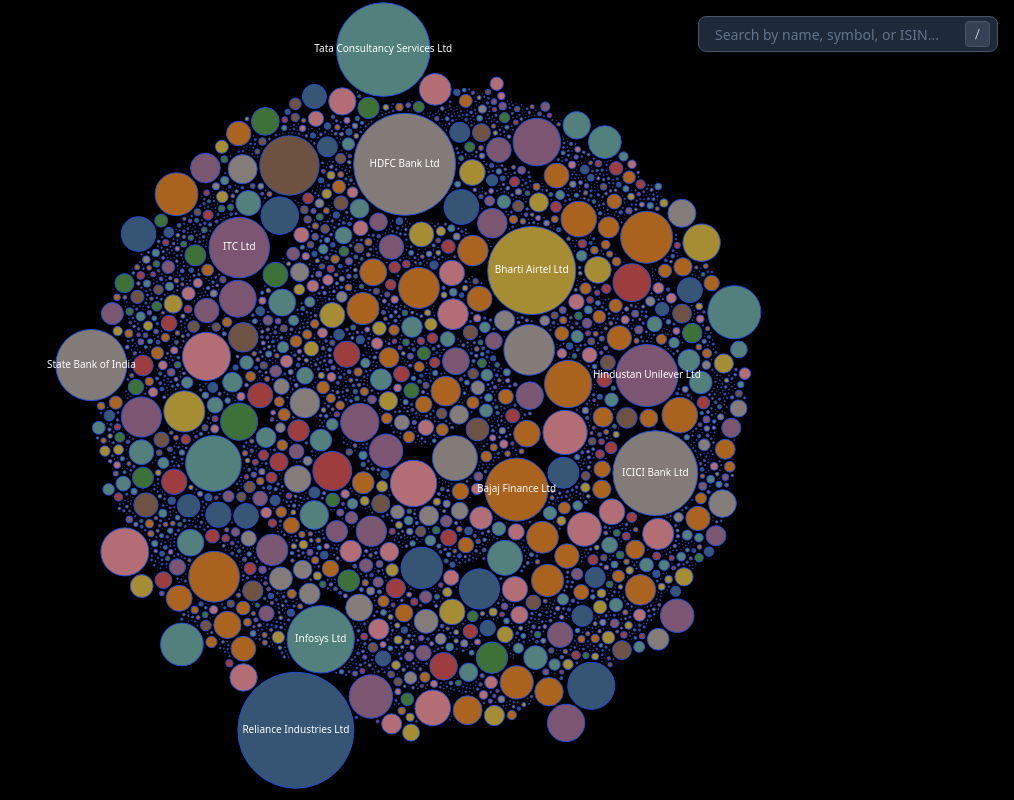
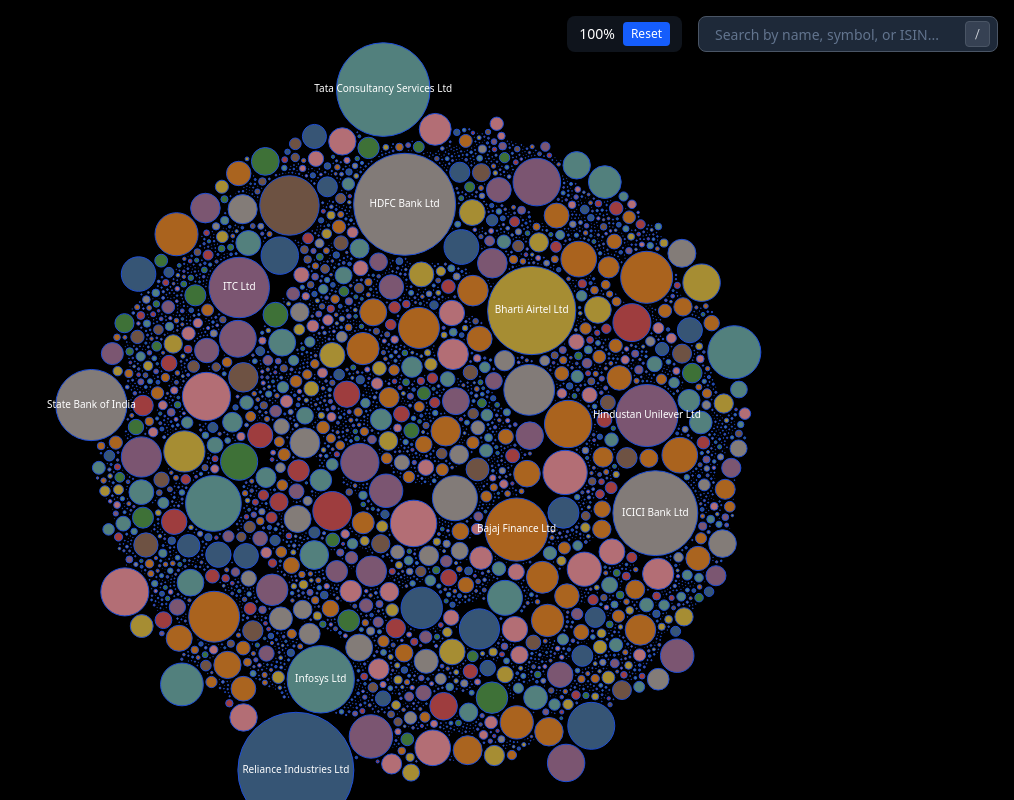
Before and after one commit to mr-vaibh/BharatGraph, a Next.js app in the folder frontend/: page / in a window 1280 px wide. Shown: the whole page, without its empty margins (266-1280 px from the left). Built offline with nearby package versions, Linux system fonts and the light colour scheme.

Commit message:
Add zoom level state and reset functionality to BubbleChart component

```diff
--- a/frontend/src/components/BubbleChart.tsx
+++ b/frontend/src/components/BubbleChart.tsx
@@ -25,6 +25,7 @@
   const [hoveredData, setHoveredData] = useState<BubbleDatum | null>(null)
   const [tooltipPos, setTooltipPos] = useState<{ x: number; y: number } | null>(null)
   const [tooltipDirection, setTooltipDirection] = useState<'above' | 'below'>('below')
+  const [zoomLevel, setZoomLevel] = useState(100)
 
   const tooltipRef = useRef<HTMLDivElement>(null) as React.RefObject<HTMLDivElement>
 
@@ -32,7 +33,7 @@
   const bubbleData = useBubbleData(dimensions, companyData)
 
   // Setup zoom and labels showing
-  useZoom(svgRef, gRef, bubbleData, dimensions)
+  useZoom(svgRef, gRef, bubbleData, dimensions, setZoomLevel)
 
   // Handle search-based zooming
   useEffect(() => {
@@ -70,6 +71,26 @@
         .call(zoom.transform, d3.zoomIdentity.translate(tx, ty).scale(scale))
     }
   }, [search, bubbleData])
+
+  // Handle reset zoom
+  const handleResetZoom = () => {
+    if (!bubbleData || !svgRef.current) return
+
+    const svg = d3.select(svgRef.current)
+    const zoom: d3.ZoomBehavior<SVGSVGElement, unknown> = (svg.node() as any).__zoomInstance
+    if (!zoom) return
+
+    const { root } = bubbleData
+    const scale = Math.min(window.innerWidth, window.innerHeight) / (root.r * 2)
+    const tx = window.innerWidth / 2 - root.x * scale
+    const ty = window.innerHeight / 2 - root.y * scale
+
+    svg
+      .transition()
+      .duration(600)
+      .ease(d3.easeCubicOut)
+      .call(zoom.transform, d3.zoomIdentity.translate(tx, ty).scale(scale))
+  }
 
   // Render bubbles and labels
   useEffect(() => {
@@ -146,11 +167,22 @@
 
   return (
     <div className="relative w-full h-screen bg-black text-white overflow-hidden">
-      <div className="absolute z-10 top-4 right-4 w-[300px]">
-        <SearchInput onSearch={setSearch} rawData={companyData} />
+      <div className="absolute z-10 top-4 right-4 flex items-center gap-4">
+        <div className="flex items-center gap-2 bg-gray-800/50 px-3 py-1.5 rounded-md">
+          <span className="text-sm font-medium">{zoomLevel}%</span>
+          <button
+            onClick={handleResetZoom}
+            className="text-xs bg-blue-600 hover:bg-blue-700 px-2 py-1 rounded transition-colors"
+          >
+            Reset
+          </button>
+        </div>
+        <div className="w-[300px]">
+          <SearchInput onSearch={setSearch} rawData={companyData} />
+        </div>
       </div>
 
-      <svg ref={svgRef} className="absolute top-0 left-0 w-full h-full">
+      <svg ref={svgRef} className="absolute top-10 left-0 w-full h-full">
         <g ref={gRef} className="bubbles" />
       </svg>
 
--- a/frontend/src/hooks/useZoom.ts
+++ b/frontend/src/hooks/useZoom.ts
@@ -5,7 +5,13 @@
 
 import type { Dimensions } from '@/types/global'
 
-export function useZoom(svgRef: React.RefObject<SVGSVGElement | null>, gRef: React.RefObject<SVGGElement | null>, rootData: any, dimensions: Dimensions | null) {
+export function useZoom(
+    svgRef: React.RefObject<SVGSVGElement | null>,
+    gRef: React.RefObject<SVGGElement | null>,
+    rootData: any,
+    dimensions: Dimensions | null,
+    setZoomLevel?: (level: number) => void
+) {
     useEffect(() => {
         if (!svgRef.current || !gRef.current || !rootData || !dimensions) return
 
@@ -17,6 +23,12 @@
             .wheelDelta((event: WheelEvent) => -event.deltaY * 0.001)
             .on('zoom', event => {
                 g.attr('transform', event.transform.toString())
+
+                // Update zoom level percentage
+                if (setZoomLevel) {
+                    const percentage = Math.round(event.transform.k * 100)
+                    setZoomLevel(percentage)
+                }
 
                 // Show/hide labels based on zoom scale
                 g.selectAll('text').each(function (d: any) {
@@ -39,7 +51,7 @@
         const ty = dimensions.height / 2 - rootData.root.y * scale
         svg.call(zoom.transform, d3.zoomIdentity.translate(tx, ty).scale(scale))
 
-            // Save zoom instance to element for external access
-            ; (svg.node() as any).__zoomInstance = zoom
-    }, [svgRef, gRef, rootData, dimensions])
+        // Save zoom instance to element for external access
+        ; (svg.node() as any).__zoomInstance = zoom
+    }, [svgRef, gRef, rootData, dimensions, setZoomLevel])
 }
```
